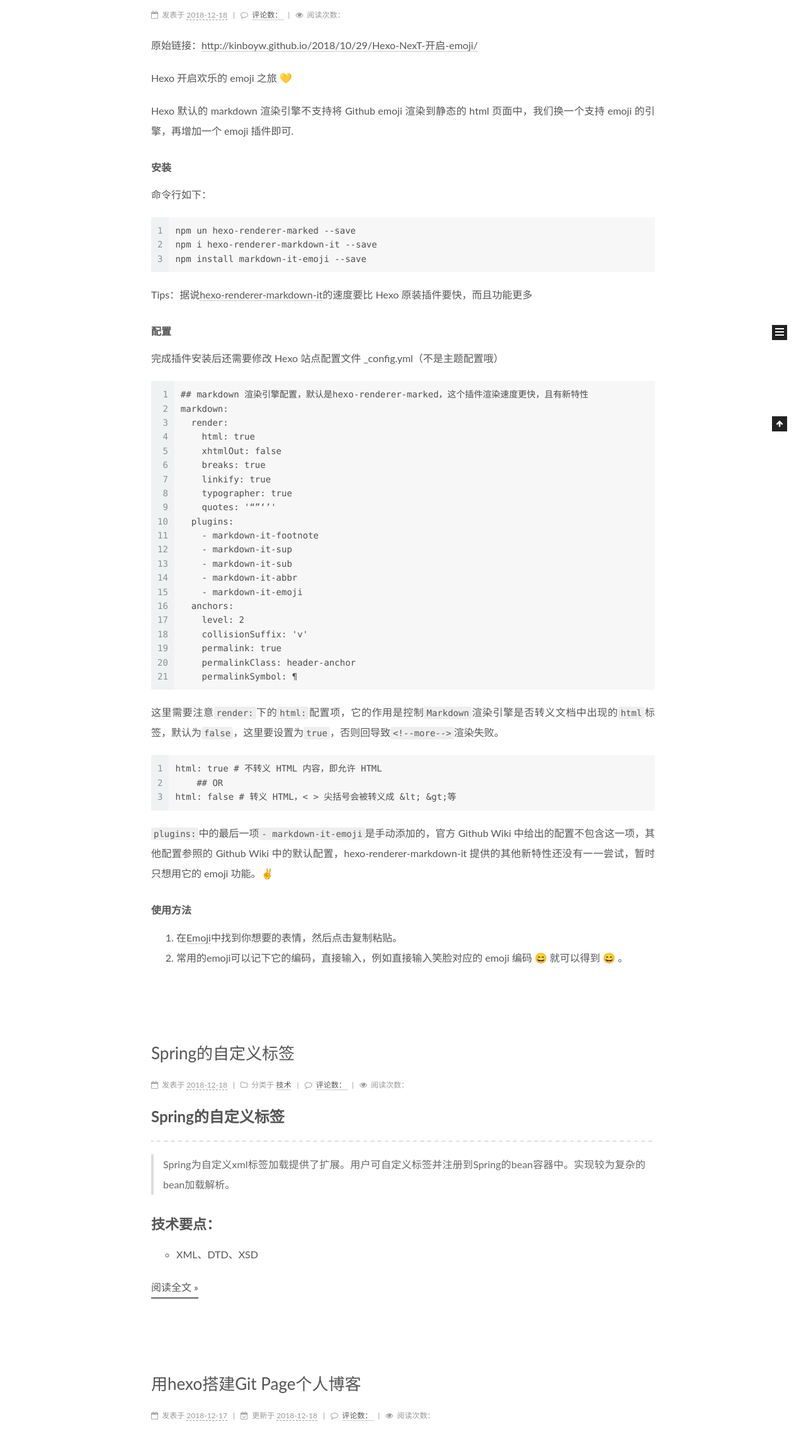
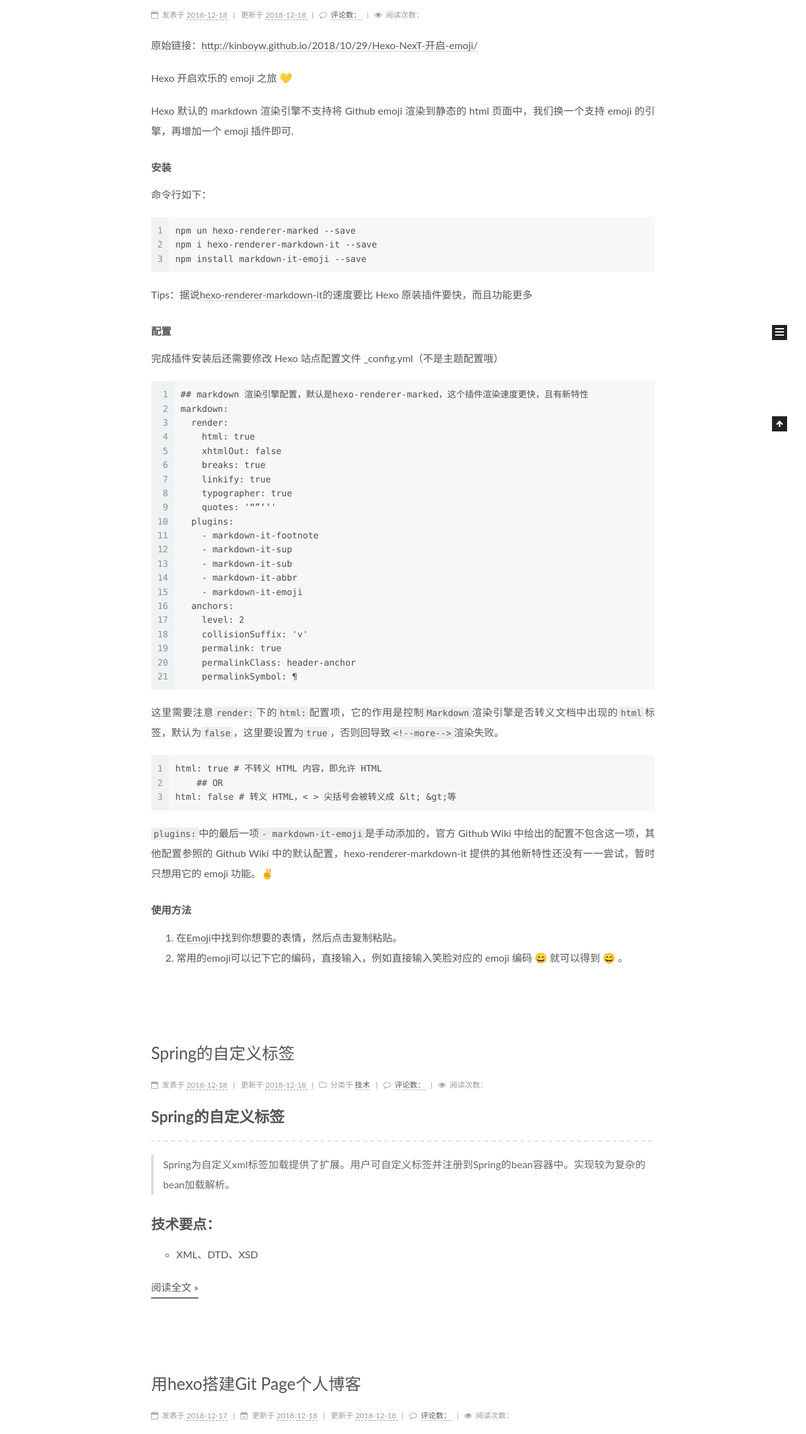
Before and after one commit to insertvalue/insertvalue.github.io, a plain HTML site: page index.html in a window 1280 px wide. Shown: the part 215-2492 px from the top of the page at 63% size. Drawn offline with Linux system fonts and the light colour scheme; a script that the page names is missing.

Commit message:
Site updated: 2018-12-18 17:10:17

```diff
--- a/css/main.css
+++ b/css/main.css
@@ -1853,7 +1853,7 @@ pre .javascript .function {
   width: 4px;
   height: 4px;
   border-radius: 50%;
-  background: #a321ff;
+  background: #bd5393;
 }
 .links-of-blogroll {
   font-size: 13px;
--- a/index.html
+++ b/index.html
@@ -469,6 +469,15 @@
           </span>
 
 
+            <span class="post-updated">
+              &nbsp; | &nbsp; 更新于
+              <time itemprop="dateUpdated" datetime="2018-12-18T17:02:25+08:00" content="2018-12-18">
+                2018-12-18
+              </time>
+            </span>
+
+
+
 
 
 
@@ -647,6 +656,15 @@
 
 
           </span>
+
+
+            <span class="post-updated">
+              &nbsp; | &nbsp; 更新于
+              <time itemprop="dateUpdated" datetime="2018-12-18T16:46:12+08:00" content="2018-12-18">
+                2018-12-18
+              </time>
+            </span>
+
 
 
             <span class="post-category">
@@ -854,6 +872,15 @@
 
 
           </span>
+
+
+            <span class="post-updated">
+              &nbsp; | &nbsp; 更新于
+              <time itemprop="dateUpdated" datetime="2018-12-18T14:45:17+08:00" content="2018-12-18">
+                2018-12-18
+              </time>
+            </span>
+
 
 
 
```
Also changed, not shown: 2018/12/17/hexo-setup/index.html (+9 -0 lines), 2018/12/18/hexo-emoji/index.html (+9 -0 lines), 2018/12/18/spring-custom-schema/index.html (+9 -0 lines).
